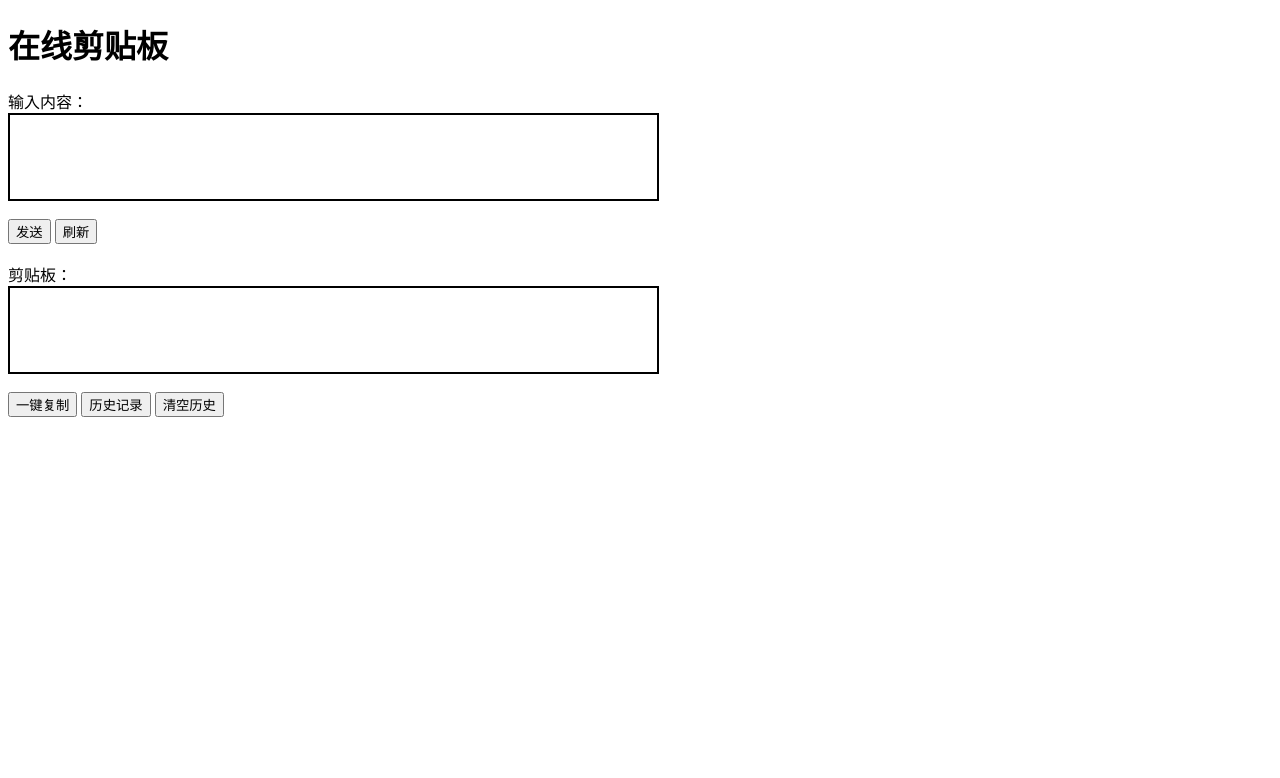
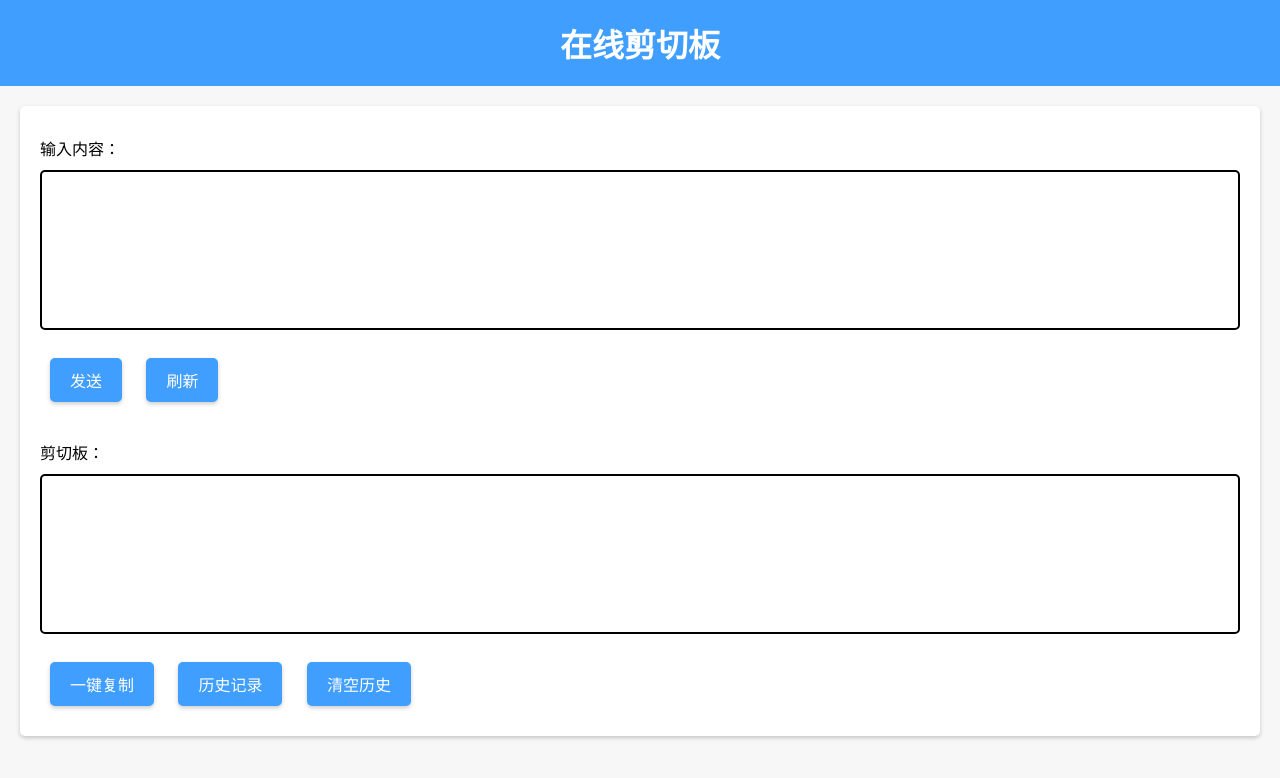
Before and after one commit to Li1Fan/LearnPy, a Flask app: page / in a window 1280 px wide. Shown: the top 778 px of the page. Run offline with Flask 3, Linux system fonts and the light colour scheme.

Commit message:
1.美化在线剪贴板

```diff
--- a/16-双方通信/my_http/http_server.py
+++ b/16-双方通信/my_http/http_server.py
@@ -41,9 +41,9 @@ def get_current_time():
 
 
 def calculate_height(content):
-    height = content.count('\n') * 16 + 20
-    if height < 80:
-        height = 80
+    height = content.count('\n') * 16 + 30
+    if height < 160:
+        height = 160
     return height
 
 
--- a/16-双方通信/my_http/templates/index.html
+++ b/16-双方通信/my_http/templates/index.html
@@ -3,55 +3,89 @@
 
 <head>
     <meta charset="UTF-8">
-    <title>在线剪贴板</title>
-    <script>
-        function refreshPage() {
-            window.open('/', '_self');
-        }
-        function clearMessage() {
-            document.getElementById('message_list').innerHTML = '';
-            document.getElementById("clear").value = "1";
-        }
-        function copyContent() {
-            var content = document.getElementById("message_list")
-            // var content = document.getElementById("message_list").innerHTML
-            // var tempInput = document.createElement("input"); // 创建一个临时的input元素
-            // tempInput.value = content; // 将要复制的内容赋值给临时input元素的value属性
-            // document.body.appendChild(tempInput); // 将临时input元素添加到页面中
-            content.select(); // 选中临时input元素的内容
-            document.execCommand("copy"); // 执行复制操作
-            // document.body.removeChild(tempInput); // 移除临时input元素
+    <title>在线剪切板</title>
+    <style>
+        body {
+            font-family: sans-serif;
+            margin: 0;
+            padding: 0;
+            background-color: #f7f7f7;
         }
 
-        function autoResize() {
-            const textarea = document.getElementById("message");
-            textarea.style.height = "auto"; // 先将高度设置为auto，以便获取内容的完整高度
-            if (textarea.scrollHeight < 80) {
-                textarea.style.height = "80px";
-            } else {
-                textarea.style.height = textarea.scrollHeight + "px"; // 根据内容的高度调整textarea的高度
-            }
+        h1 {
+            margin: 0;
+            padding: 20px;
+            text-align: center;
+            background-color: rgb(64, 158, 255);
+            color: white;
         }
 
-        function autoResizeResult() {
-            const textarea = document.getElementById("message_list");
-            textarea.style.height = "auto"; // 先将高度设置为auto，以便获取内容的完整高度
-            textarea.style.height = textarea.scrollHeight + "px"; // 根据内容的高度调整textarea的高度
+        form {
+            margin: 20px;
+            padding: 20px;
+            background-color: white;
+            box-shadow: 0 2px 4px rgba(0, 0, 0, 0.2);
+            border-radius: 5px;
         }
 
-    </script>
+        label {
+            margin: 10px 0;
+            display: block;
+        }
 
-    <style>
         textarea {
             border-color: black;
-            /* 设置边框颜色 */
             border-width: 2px;
-            /* 设置边框宽度 */
             resize: none;
-            /* 禁止用户调整textarea的大小 */
             overflow: hidden;
-            /* 隐藏溢出的内容 */
-            height: 80px;
+            height: 160px;
+            padding: 10px;
+            font-size: 16px;
+            line-height: 1.0;
+            border-radius: 5px;
+            width: 100%;
+            box-sizing: border-box;
+        }
+
+        input[type="submit"],
+        input[type="button"] {
+            border: none;
+            background-color: rgb(64, 158, 255);
+            color: white;
+            padding: 10px 20px;
+            text-align: center;
+            text-decoration: none;
+            display: inline-block;
+            font-size: 16px;
+            margin: 10px;
+            cursor: pointer;
+            border-radius: 5px;
+            transition: background-color 0.3s;
+            box-shadow: 0 2px 4px rgba(0, 0, 0, 0.2);
+        }
+
+        input[type="submit"]:hover,
+        input[type="button"]:hover {
+            background-color: blue;
+        }
+
+        input[type="submit"]:active,
+        input[type="button"]:active {
+            background-color: blue;
+            box-shadow: none;
+        }
+
+        #message_list {
+            border-color: black;
+            border-width: 2px;
+            overflow: auto;
+            padding: 10px;
+            font-size: 16px;
+            line-height: 1.0;
+            border-radius: 5px;
+            width: 100%;
+            height: {{height}}px;
+            box-sizing: border-box;
         }
 
         pre {
@@ -61,24 +95,20 @@
         #message {
             margin-bottom: 14px;
         }
-
-        #message_list {
-            height: {{height}}px;
-        }
     </style>
 </head>
 
 <body>
-    <h1>在线剪贴板</h1>
+    <h1>在线剪切板</h1>
     <form method="POST">
         <label for="message">输入内容：</label>
+        <textarea id="message" name="message" oninput="autoResize()"></textarea>
         <br>
-        <textarea id="message" name="message" cols="80" oninput="autoResize()"></textarea><br>
         <input type="submit" value="发送">
         <input type="button" value="刷新" onclick="refreshPage()">
         <br><br>
-        <label>剪贴板：</label>
-        <pre><textarea id="message_list" cols="80" oninput="autoResizeResult()">{{messages}}</textarea>
+        <label>剪切板：</label>
+        <pre><textarea id="message_list" oninput="autoResizeResult()">{{messages}}</textarea>
         </pre>
         <input type="button" value="一键复制" onclick="copyContent()">
         <input type="button" value="历史记录" onclick="window.open('/text', '_blank');">
@@ -86,6 +116,39 @@
         <input type="hidden" id="clear" name="clear" value="0">
     </form>
 
+    <script>
+        function refreshPage() {
+            window.open('/', '_self');
+        }
+
+        function clearMessage() {
+            document.getElementById('message_list').innerHTML = '';
+            document.getElementById("clear").value = "1";
+        }
+
+        function copyContent() {
+            var content = document.getElementById("message_list")
+            content.select();
+            document.execCommand("copy");
+        }
+
+        function autoResize() {
+            const textarea = document.getElementById("message");
+            textarea.style.height = "auto";
+            if (textarea.scrollHeight < 160) {
+                textarea.style.height = "160px";
+            } else {
+                textarea.style.height = textarea.scrollHeight + "px";
+            }
+        }
+
+        function autoResizeResult() {
+            const textarea = document.getElementById("message_list");
+            textarea.style.height = "auto";
+            textarea.style.height = textarea.scrollHeight + "px";
+        }
+    </script>
+
 </body>
 
 </html>
```
